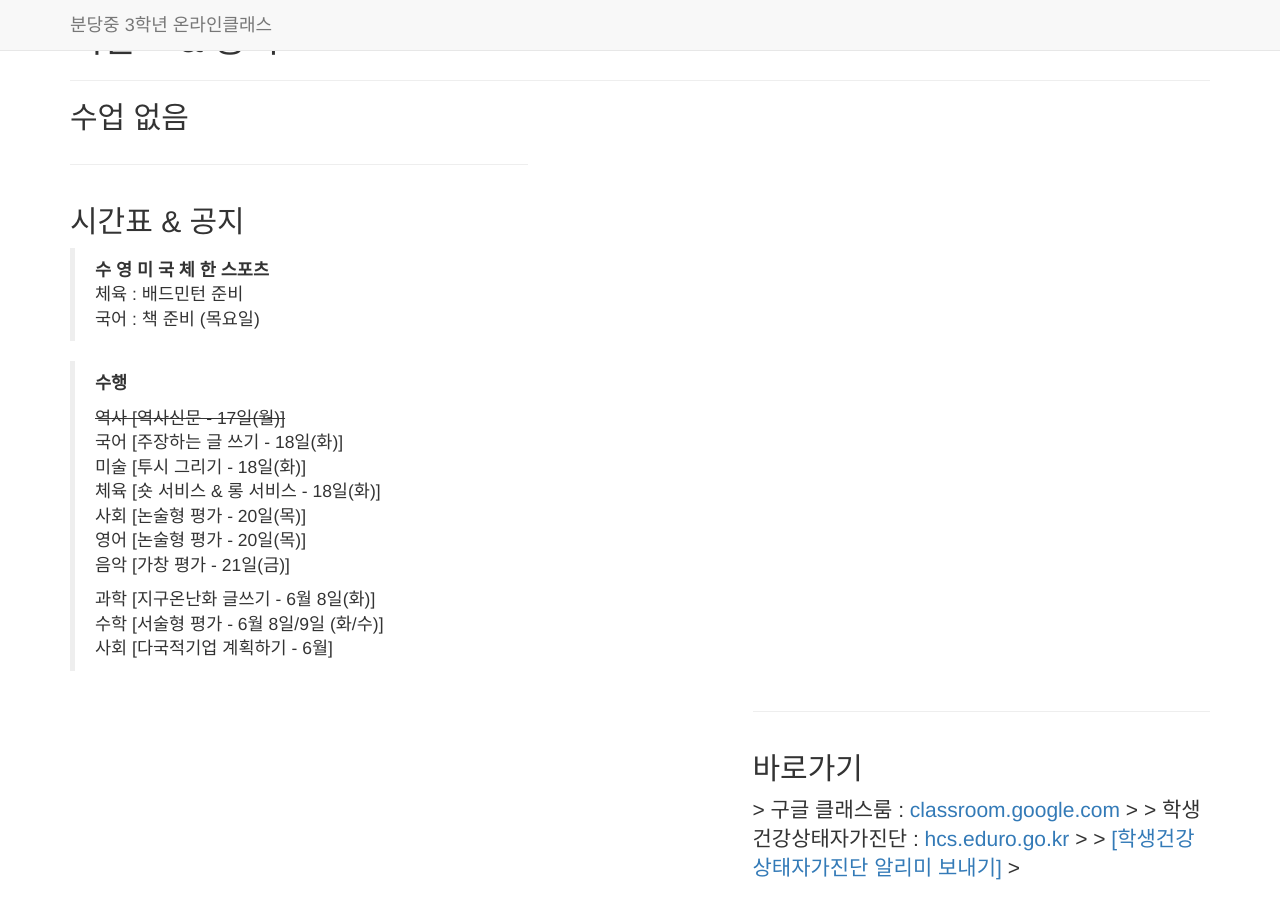
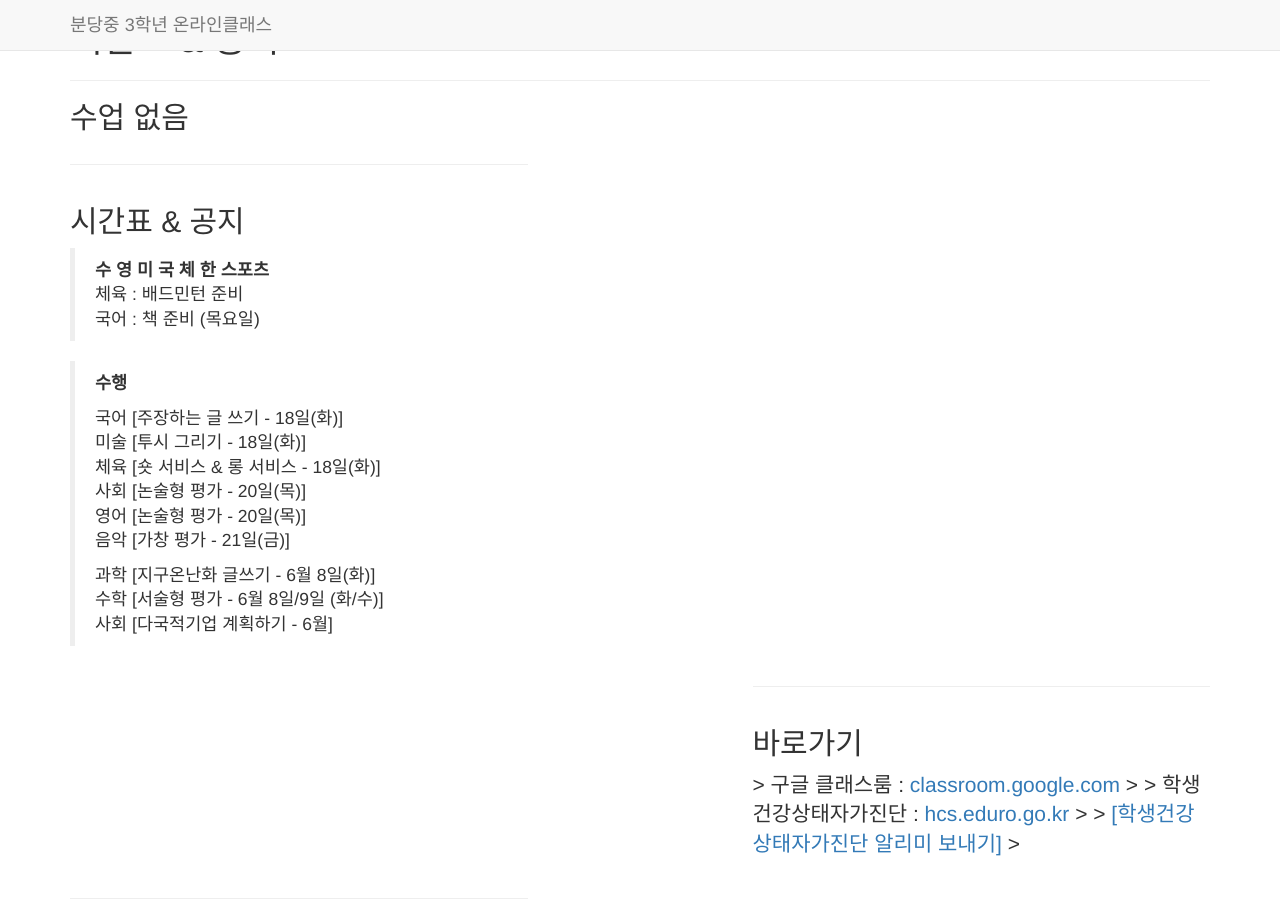
Before and after one commit to bundang-ms-2021/oncl, a Jekyll site: the page built from _posts/2014-09-21-services-1.markdown, in a window 1280 px wide and 900 px high. Built offline with Jekyll 4.4.1, drawn with Linux system fonts in a browser that asks for light colours; nearby versions of some CDN libraries; library files that are not in the unit come from our copies.

Commit message:
Update 2014-09-21-services-1.markdown

```diff
--- a/_posts/2014-09-21-services-1.markdown
+++ b/_posts/2014-09-21-services-1.markdown
@@ -11,7 +11,6 @@ description: |
 
   > **수행**
   >
-  > ~~역사 [역사신문 - 17일(월)]~~
   > 국어 [주장하는 글 쓰기 - 18일(화)]
   > 미술 [투시 그리기 - 18일(화)]
   > 체육 [숏 서비스 & 롱 서비스 - 18일(화)]
```
